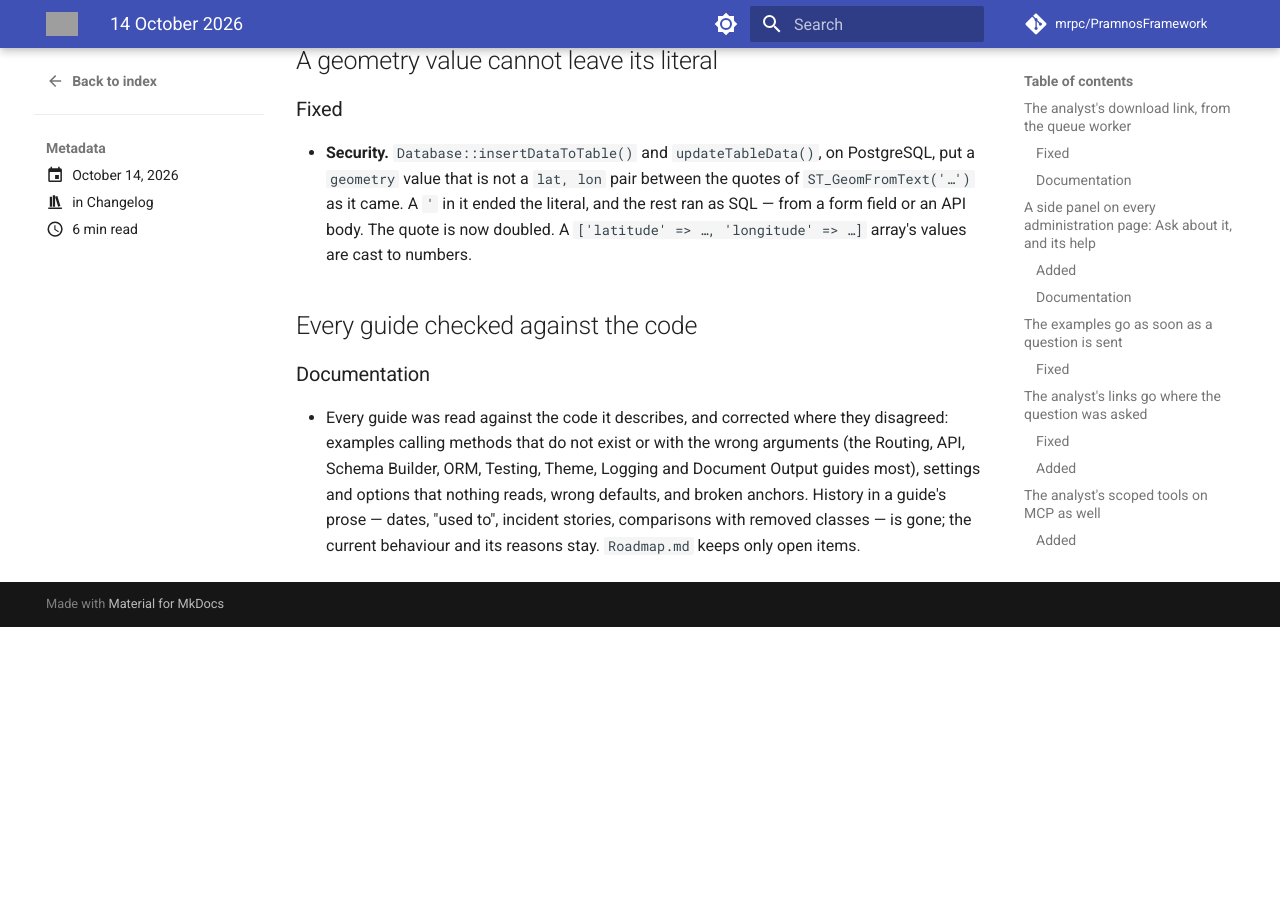
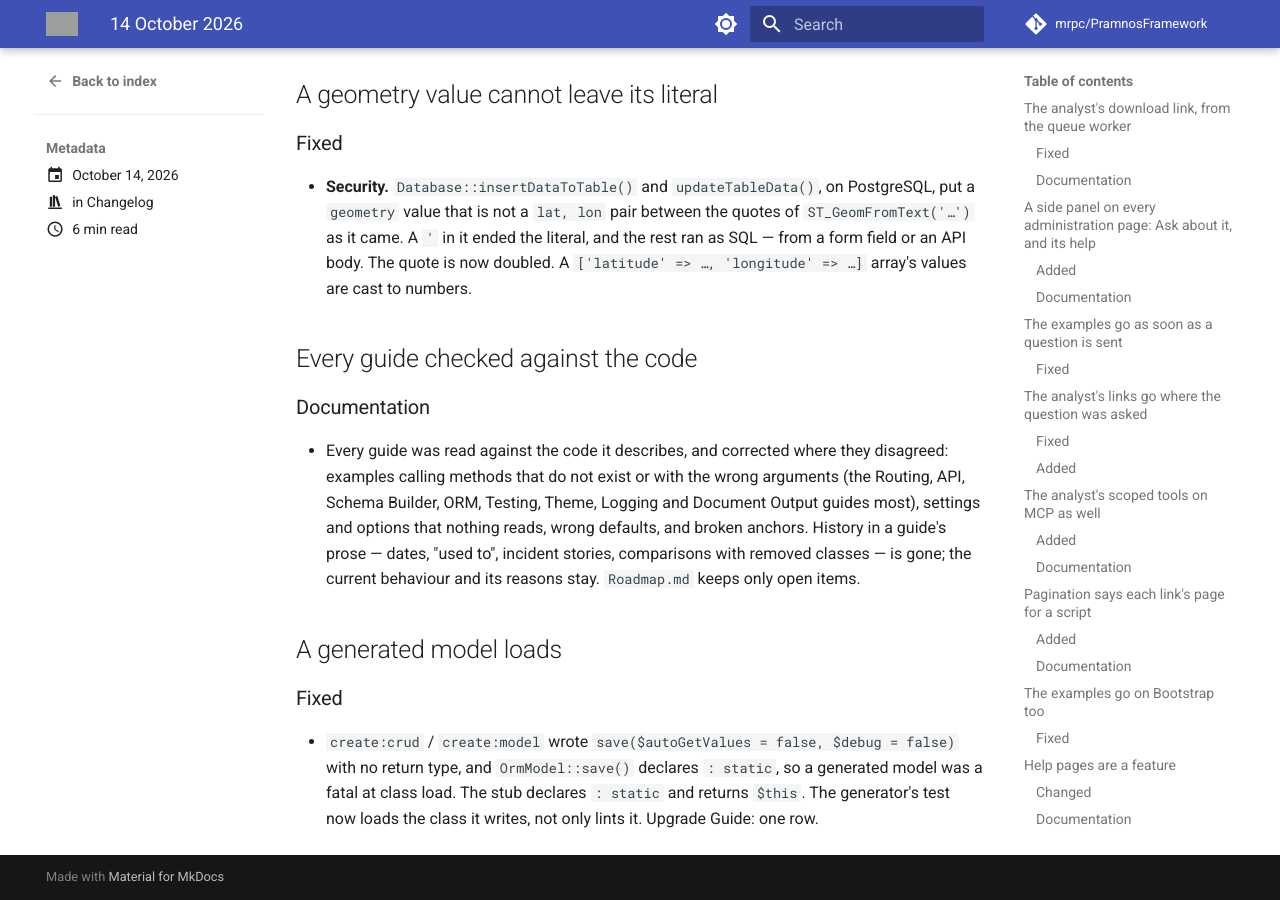
Before and after one commit to mrpc/PramnosFramework, an MkDocs documentation site: the page built from docs/version-history/posts/2026-10-14.md, in a window 1280 px wide and 900 px high, scrolled down 5673 px. Built offline with MkDocs 1.6.1 and Material for MkDocs 9.7.7, drawn with Linux system fonts in a browser that asks for light colours; comment, search, counter and statistics services are not loaded; before the commit the page ends 6300 px from its top, so only the background shows below that; some of the changed text lies outside the part shown; grey boxes are pictures that could not be loaded.

Commit message:
fix(console): a model create:crud generates loads — save() is declared : static, as OrmModel's

```diff
--- a/docs/version-history/posts/2026-10-14.md
+++ b/docs/version-history/posts/2026-10-14.md
@@ -20,6 +20,7 @@ Thirteen entries today:
 - Nothing offers the AI until there is a key
 - A geometry value cannot leave its literal
 - Every guide checked against the code
+- A generated model loads
 
 <!-- more -->
 
@@ -214,3 +215,12 @@ Thirteen entries today:
   that nothing reads, wrong defaults, and broken anchors. History in a guide's prose — dates,
   "used to", incident stories, comparisons with removed classes — is gone; the current
   behaviour and its reasons stay. `Roadmap.md` keeps only open items.
+
+## A generated model loads
+
+### Fixed
+
+- `create:crud` / `create:model` wrote `save($autoGetValues = false, $debug = false)` with no
+  return type, and `OrmModel::save()` declares `: static`, so a generated model was a fatal at
+  class load. The stub declares `: static` and returns `$this`. The generator's test now loads the
+  class it writes, not only lints it. Upgrade Guide: one row.
```
Also changed, not shown: other parts of docs/version-history/posts/2026-10-14.md (+1 -1 lines), 2 other files.
